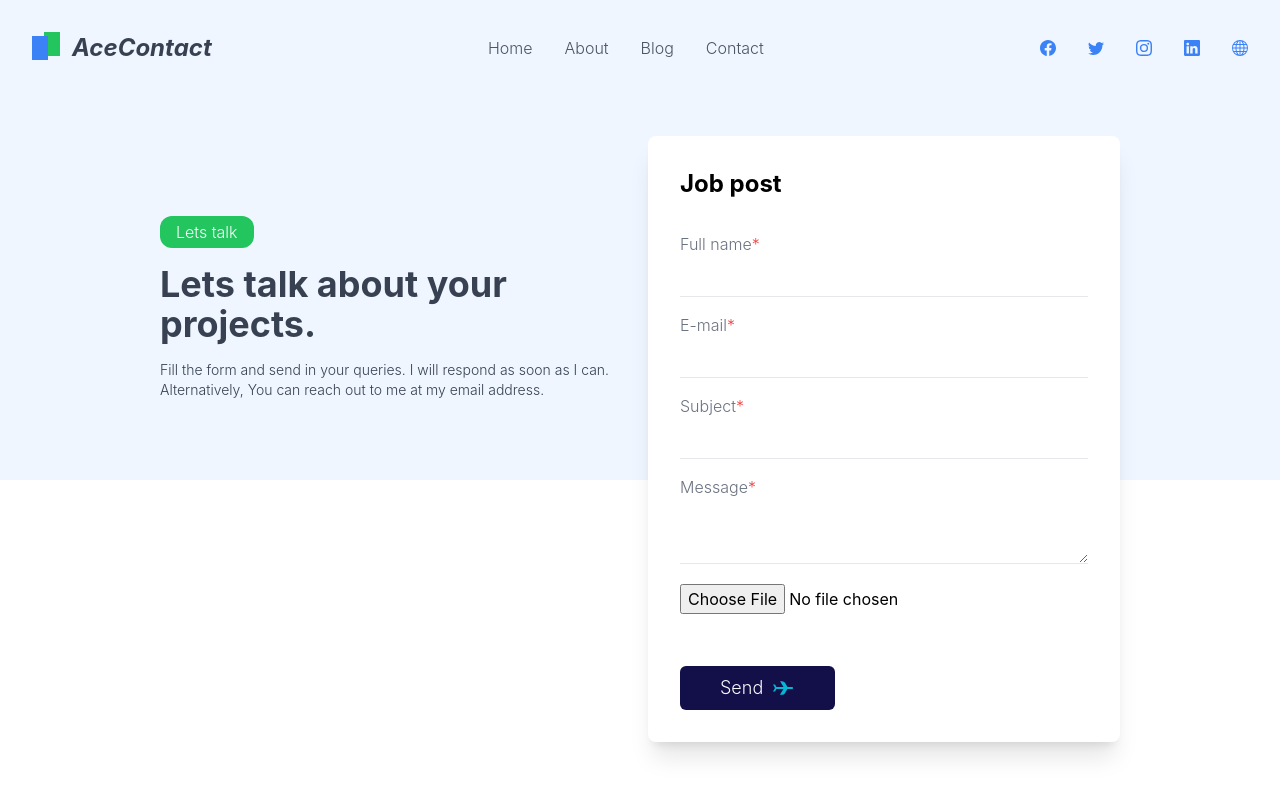
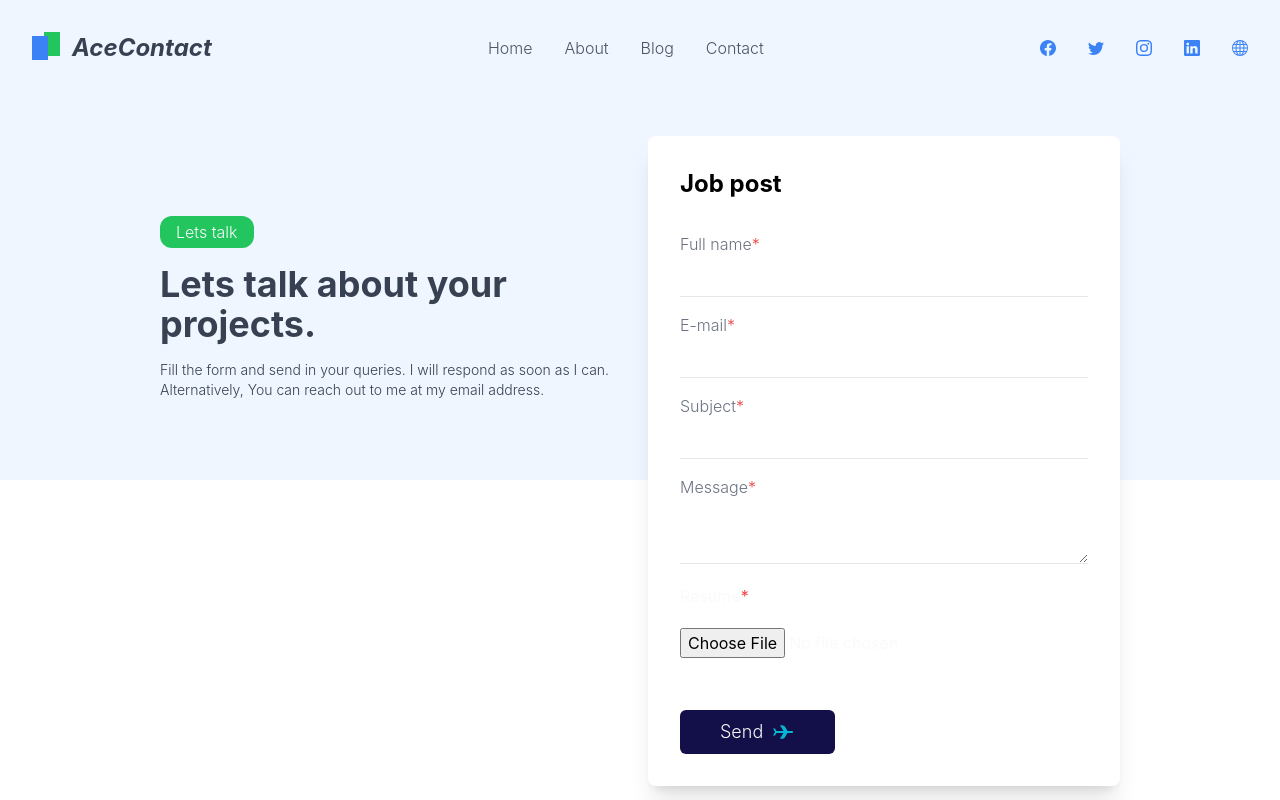
Before and after one commit to ssumanaxioned/Sendgrid-next, a Next.js app: page / in a window 1280 px wide. Shown: the top 800 px of the page. Built offline with nearby package versions, Linux system fonts and the light colour scheme.

Commit message:
pdf required

```diff
--- a/Components/ContactUs.js
+++ b/Components/ContactUs.js
@@ -306,8 +306,9 @@ export default function ContactUs() {
           {errors?.message && (
             <p className="text-red-500">Message body cannot be empty.</p>
           )}
-          <div className="my-5">
-            <input type="file" accept=".pdf" onChange={handleFileSelect} />
+          <div className="my-5 text-gray-50">
+            <lable className="block mb-5">Resume<span className="text-red-500">*</span></lable>
+            <input type="file" accept=".pdf" onChange={handleFileSelect} required/>
           </div>
           <div className="flex flex-row items-center justify-start">
             <button
```
